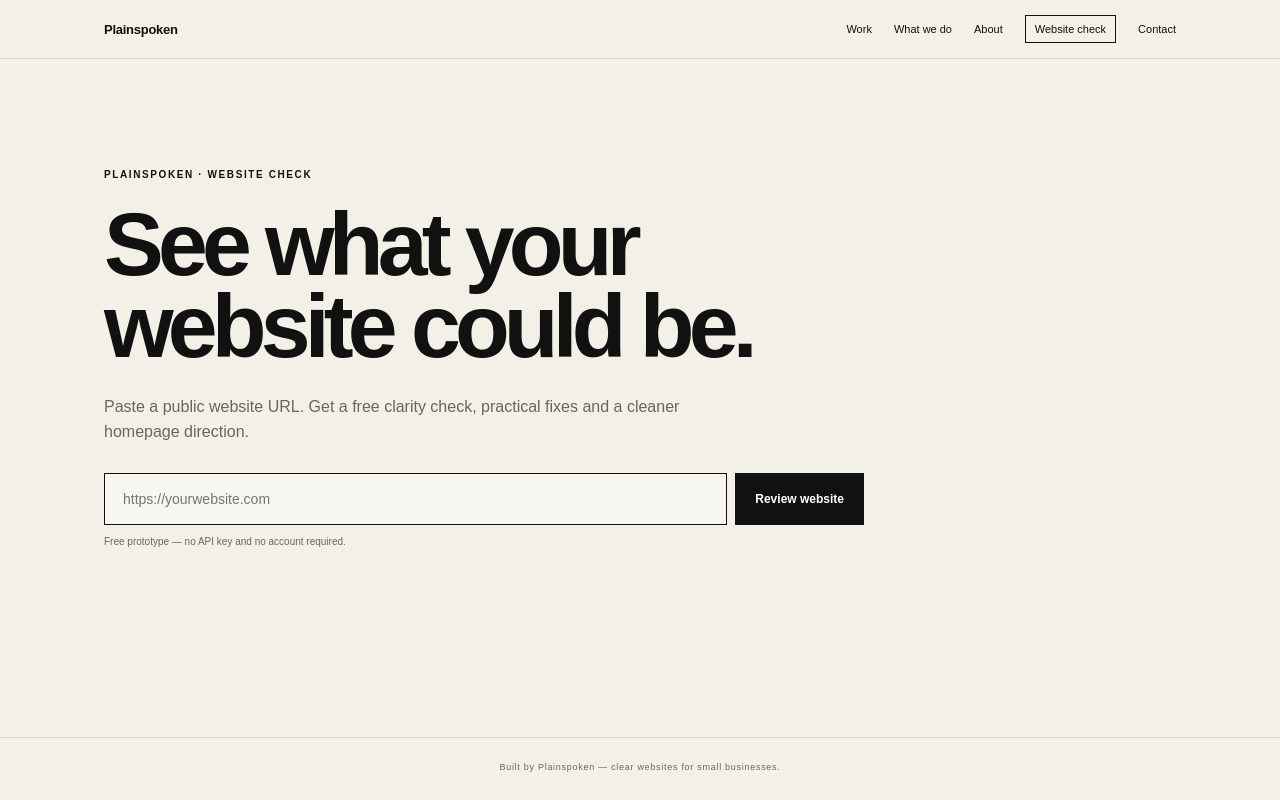
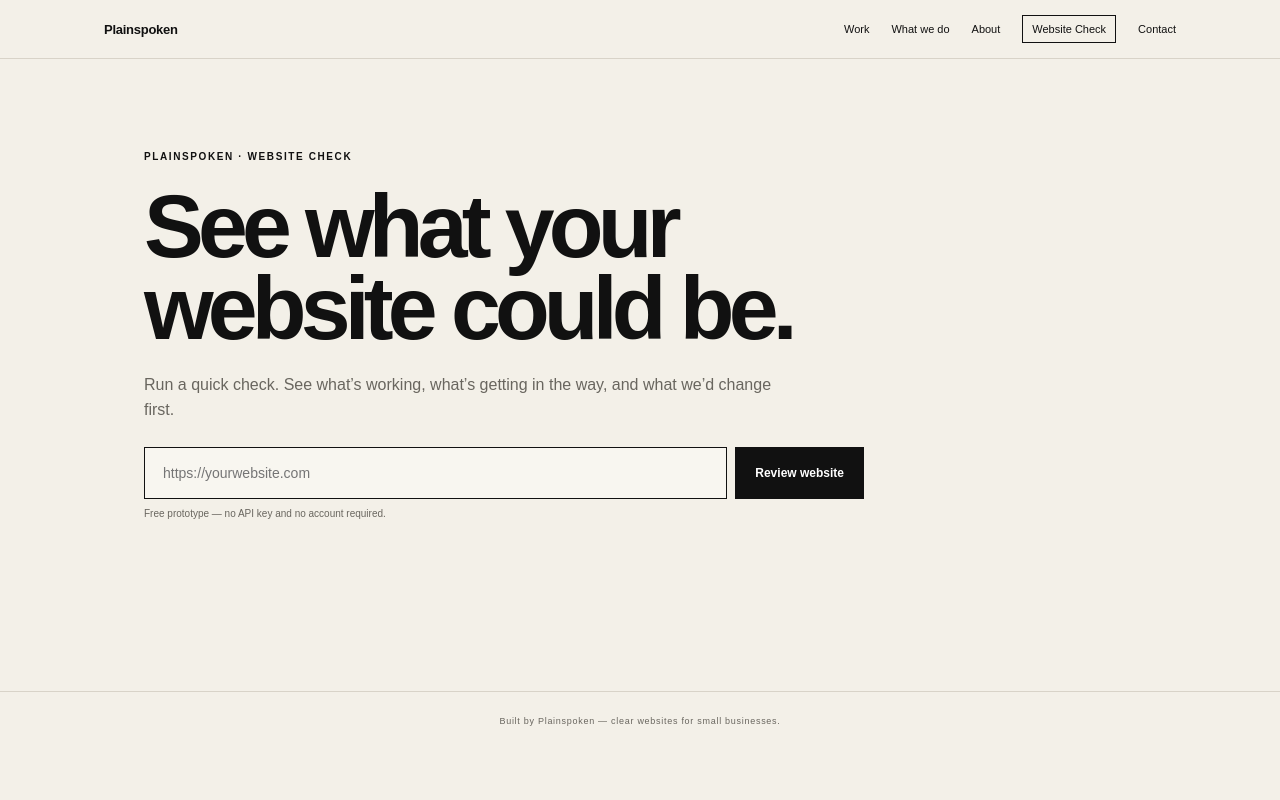
Before and after one commit to Stezzy101/plainspoken-website-check, a website: page index.html in a window 1280 px wide. Drawn offline with Linux system fonts and the light colour scheme; a web font is replaced by a local one.

Commit message:
Refine checker to match Plainspoken site

```diff
--- a/index.html
+++ b/index.html
@@ -19,7 +19,7 @@
       <a href="#">Work</a>
       <a href="#">What we do</a>
       <a href="#">About</a>
-      <a href="#" class="active">Website check</a>
+      <a href="#" class="active">Website Check</a>
       <a href="#">Contact</a>
     </nav>
   </div>
@@ -35,8 +35,7 @@
       </h1>
 
       <p class="sub">
-        Paste a public website URL. Get a free clarity check,
-        practical fixes and a cleaner homepage direction.
+        Run a quick check. See what’s working, what’s getting in the way, and what we’d change first.
       </p>
 
       <form id="auditForm" class="url-form">
--- a/styles.css
+++ b/styles.css
@@ -69,14 +69,14 @@
 /* PAGE */
 
 main{
-  max-width:1120px;
+  max-width:1040px;
   margin:0 auto;
   padding:0 24px 90px;
 }
 
 .hero{
-  padding:110px 0 90px;
-  max-width:760px;
+  padding:92px 0 72px;
+  max-width:720px;
 }
 
 .badge,
@@ -112,7 +112,7 @@
 
 .sub{
   max-width:650px;
-  margin:28px 0;
+  margin:24px 0;
   font-size:16px;
   line-height:1.55;
   color:var(--muted);
@@ -157,7 +157,7 @@
 }
 
 .fine{
-  margin-top:11px;
+  margin-top:9px;
   color:var(--muted);
   font-size:10px;
 }
```
